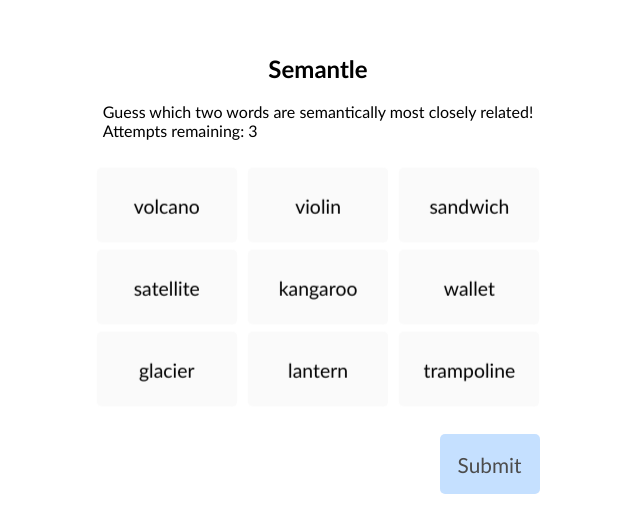
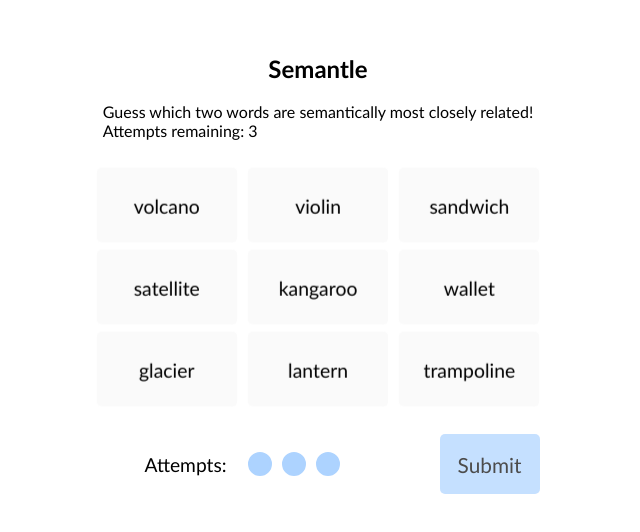
Before and after one commit to srpocock/Semantle, a React (Vite) app in the folder semantle-app/: page / in a window 1280 px wide. Shown: the part 104-636 px from the top of the page, without its empty margins (322-962 px from the left). Built offline with nearby package versions, Linux system fonts and the light colour scheme; no server answers.

Commit message:
Add attempts pips

```diff
--- a/semantle-app/src/Game.tsx
+++ b/semantle-app/src/Game.tsx
@@ -1,7 +1,7 @@
 import { useEffect, useState } from 'react';
 import GameStatus from './GameStatus';
 import WordGrid from './WordGrid';
-import GameActions from './GameActions';
+import SubmissionPanel from './SubmissionPanel';
 import Words from './Words';
 import { GameState, type GameStateType } from './GameState';
 import { WordState, type WordStatesType } from './WordState';
@@ -13,7 +13,7 @@ export default function Game () {
     const [checkedWords, setCheckedWords] = useState<string[]>([]);
     const [testedWords, setTestedWords] = useState<WordStatesType>({});
     const [gameState, setGameState] = useState<GameStateType>(GameState.Playing);
-    const [attemptsLeft, setAttemptsLeft] = useState(3);
+    const [attemptsRemaining, setAttemptsRemaining] = useState(3);
 
     function handleCheck (word: string, checked: boolean) {
         // Make sure only a maximum of 2 words are checked
@@ -49,9 +49,9 @@ export default function Game () {
 
             setCheckedWords([]);
 
-            setAttemptsLeft(prev => prev - 1);
+            setAttemptsRemaining(prev => prev - 1);
 
-            if( attemptsLeft <= 1) {
+            if( attemptsRemaining <= 1) {
                 setGameState(GameState.Lost);
                 return;
             }
@@ -63,9 +63,9 @@ export default function Game () {
     return (
         <section className="game">
             <h1>Semantle</h1>
-            <GameStatus attemptsLeft={attemptsLeft}/>
+            <GameStatus attemptsLeft={attemptsRemaining}/>
             <WordGrid gameState={gameState} words={Words.wordList} checkedWords={checkedWords} testedWords={testedWords} onChecked={handleCheck} />
-            <GameActions gameState={gameState} numCheckedWords={checkedWords.length} onSubmit={handleSubmit} />
+            <SubmissionPanel gameState={gameState} numCheckedWords={checkedWords.length} attemptsRemaining={attemptsRemaining} onSubmit={handleSubmit} />
         </section>
     )
 
--- a/semantle-app/src/GameActions.tsx
+++ /dev/null
@@ -1,12 +0,0 @@
-import './styles/GameActions.css';
-import { GameState, type GameStateType } from './GameState';
-
-type GameActionProps = { gameState: GameStateType, numCheckedWords: number, onSubmit: () => void };
-
-export default function GameActions({ gameState, numCheckedWords, onSubmit }: GameActionProps) {
-    return (
-        <div>
-            <button className="submit-button" disabled={numCheckedWords !== 2 || gameState !== GameState.Playing} onClick={onSubmit} >Submit</button>
-        </div>
-    )
-}
--- /dev/null
+++ b/semantle-app/src/SubmissionPanel.tsx
@@ -0,0 +1,21 @@
+import './styles/SubmissionPanel.css';
+import { GameState, type GameStateType } from './GameState';
+
+type SubmissionPanelProps = { gameState: GameStateType, numCheckedWords: number, attemptsRemaining: number, onSubmit: () => void };
+
+export default function SubmissionPanel({ gameState, numCheckedWords, attemptsRemaining, onSubmit }: SubmissionPanelProps) {
+    return (
+        <div className="submission-panel">
+            <div className="attempts-panel">
+                <div>Attempts:</div>
+                <span className="sr-only">{attemptsRemaining} attempts remaining</span>
+                <div className="attempt-bubbles-container" data-attempts-remaining={attemptsRemaining}>
+                    <div className="attempt-bubble"></div>
+                    <div className="attempt-bubble"></div>
+                    <div className="attempt-bubble"></div>
+                </div>
+            </div>
+            <button className="submit-button" disabled={numCheckedWords !== 2 || gameState !== GameState.Playing} onClick={onSubmit} >Submit</button>
+        </div>
+    )
+}
--- a/semantle-app/src/styles/GameActions.css
+++ /dev/null
@@ -1,43 +0,0 @@
-@import 'Colours.css';
-
-div:has(>.submit-button) {
-    width: 443px;
-}
-
-.submit-button {
-    all: unset;
-    margin-left: auto;
-    background: var(--button-background);
-    display: flex;
-    align-items: center;
-    justify-content: center;
-    width: 100px;
-    height: 60px;
-    border-radius: 5px;
-    color: black;
-    font-size: 1.3rem;
-    transform: translateZ(-35px);
-    user-select: none;
-    cursor: pointer;
-    transition: scale 0.02s ease-out;
-}
-
-.submit-button:disabled {
-    opacity: 0.7;
-    cursor: unset;
-}
-
-.submit-button:hover:not(:disabled) {
-    scale: 1.05;
-    background: var(--button-background-hover);
-}
-
-.submit-button:focus {
-    outline: 2px solid var(--word-tile-untested-unchecked);
-    outline-offset: -2px;
-}
-
-.submit-button:active:not(:disabled)  {
-    scale: 0.95;
-    background: var(--button-background-active);
-}
--- /dev/null
+++ b/semantle-app/src/styles/SubmissionPanel.css
@@ -0,0 +1,111 @@
+@import 'Colours.css';
+
+.submission-panel {
+    display: flex;
+    flex-direction: row;
+    align-items: center;
+    justify-content: space-between;
+}
+
+/*
+* Attempts styling
+*/
+
+.attempts-panel {
+    font-size: 1.2rem;
+    display: flex;
+    flex-direction: row;
+    align-items: center;
+    justify-content: center;
+    margin: 0 3rem;
+}
+
+.attempt-bubbles-container {
+    margin-left: 1rem;
+    display: flex;
+    flex-direction: row;
+    align-items: center;
+    justify-content: space-between;
+}
+
+.attempt-bubbles-container[data-attempts-remaining="1"] .attempt-bubble:nth-child(1) {
+    background-color: var(--button-background);
+}
+
+.attempt-bubbles-container[data-attempts-remaining="2"] .attempt-bubble:nth-child(1),
+.attempt-bubbles-container[data-attempts-remaining="2"] .attempt-bubble:nth-child(2) {
+    background-color: var(--button-background);
+}
+
+.attempt-bubbles-container[data-attempts-remaining="3"] .attempt-bubble:nth-child(1),
+.attempt-bubbles-container[data-attempts-remaining="3"] .attempt-bubble:nth-child(2),
+.attempt-bubbles-container[data-attempts-remaining="3"] .attempt-bubble:nth-child(3) {
+    background-color: var(--button-background);
+}
+
+.attempt-bubble {
+    width: 20px;
+    height: 20px;
+    border-radius: 50%;
+    border: 2px solid var(--button-background);
+    margin: 0 5px;
+    transition: all 0.2s ease-out;
+}
+
+.sr-only {
+  position: absolute;
+  width: 1px;
+  height: 1px;
+  padding: 0;
+  margin: -1px;
+  overflow: hidden;
+  clip: rect(0, 0, 0, 0);
+  white-space: nowrap;
+  border: 0;
+}
+
+
+/*
+* Submit button styling
+*/
+
+div:has(>.submit-button) {
+    width: 443px;
+}
+
+.submit-button {
+    all: unset;
+    background: var(--button-background);
+    display: flex;
+    align-items: center;
+    justify-content: center;
+    width: 100px;
+    height: 60px;
+    border-radius: 5px;
+    color: black;
+    font-size: 1.3rem;
+    transform: translateZ(-35px);
+    user-select: none;
+    cursor: pointer;
+    transition: scale 0.02s ease-out;
+}
+
+.submit-button:disabled {
+    opacity: 0.7;
+    cursor: unset;
+}
+
+.submit-button:hover:not(:disabled) {
+    scale: 1.05;
+    background: var(--button-background-hover);
+}
+
+.submit-button:focus {
+    outline: 2px solid var(--word-tile-untested-unchecked);
+    outline-offset: -2px;
+}
+
+.submit-button:active:not(:disabled)  {
+    scale: 0.95;
+    background: var(--button-background-active);
+}
```
